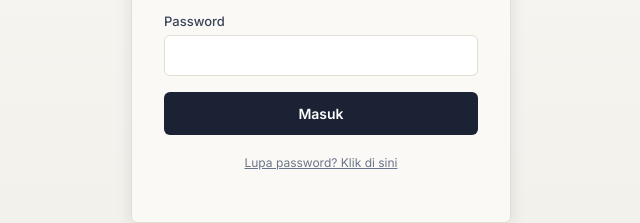
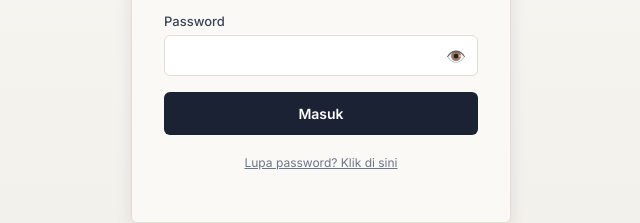
Before and after one commit to sistempersuratan/Sistempersuratan, a plain HTML site: page index.html in a window 1280 px wide. Shown: the part 420-643 px from the top of the page, 319-959 px from the left. Drawn offline with Linux system fonts and the light colour scheme.

Commit message:
Update index.html

```diff
--- a/index.html
+++ b/index.html
@@ -28,9 +28,12 @@
         <label for="username">Username</label>
         <input type="text" id="username" name="username" autocomplete="username" required>
       </div>
-      <div class="field">
+   <div class="field">
         <label for="password">Password</label>
-        <input type="password" id="password" name="password" autocomplete="current-password" required>
+        <div style="position: relative;">
+          <input type="password" id="password" name="password" autocomplete="current-password" required style="width: 100%; padding-right: 40px; box-sizing: border-box;">
+          <span id="togglePassword" style="position: absolute; right: 12px; top: 50%; transform: translateY(-50%); cursor: pointer; user-select: none;">👁️</span>
+        </div>
       </div>
       <button type="submit" class="btn btn-primary" id="loginBtn">
         <span id="loginBtnText">Masuk</span>
```
